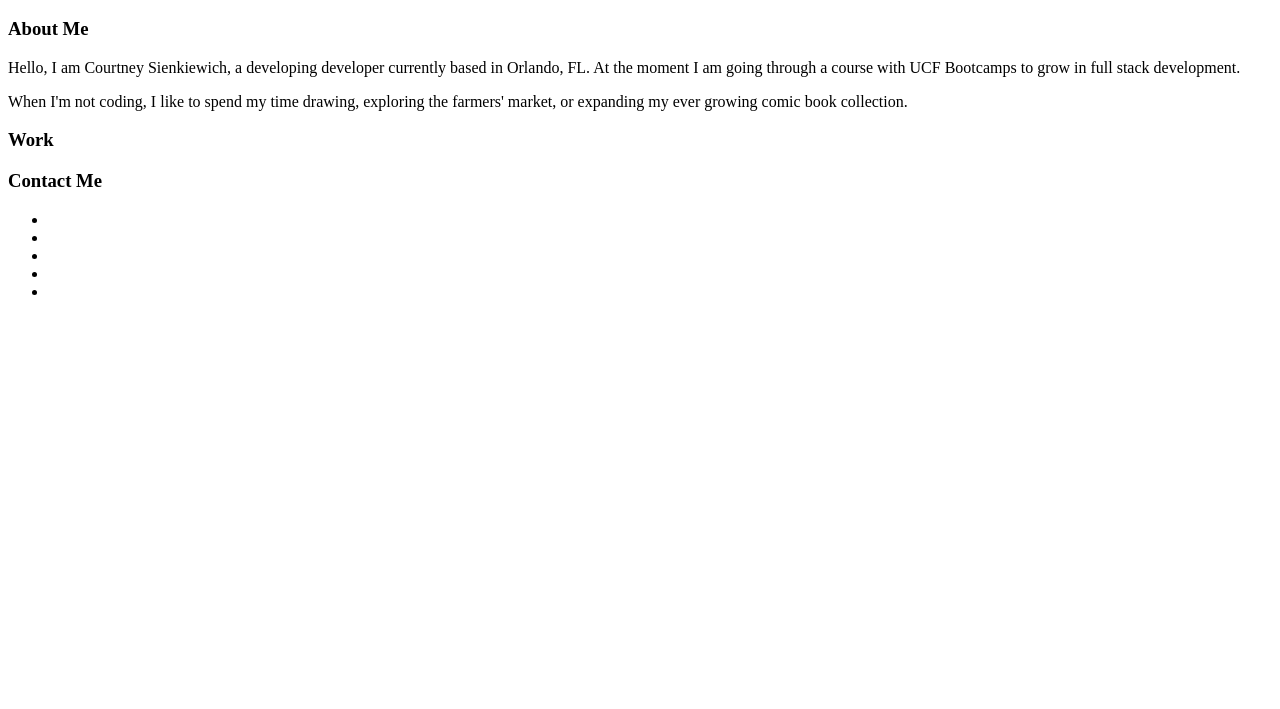
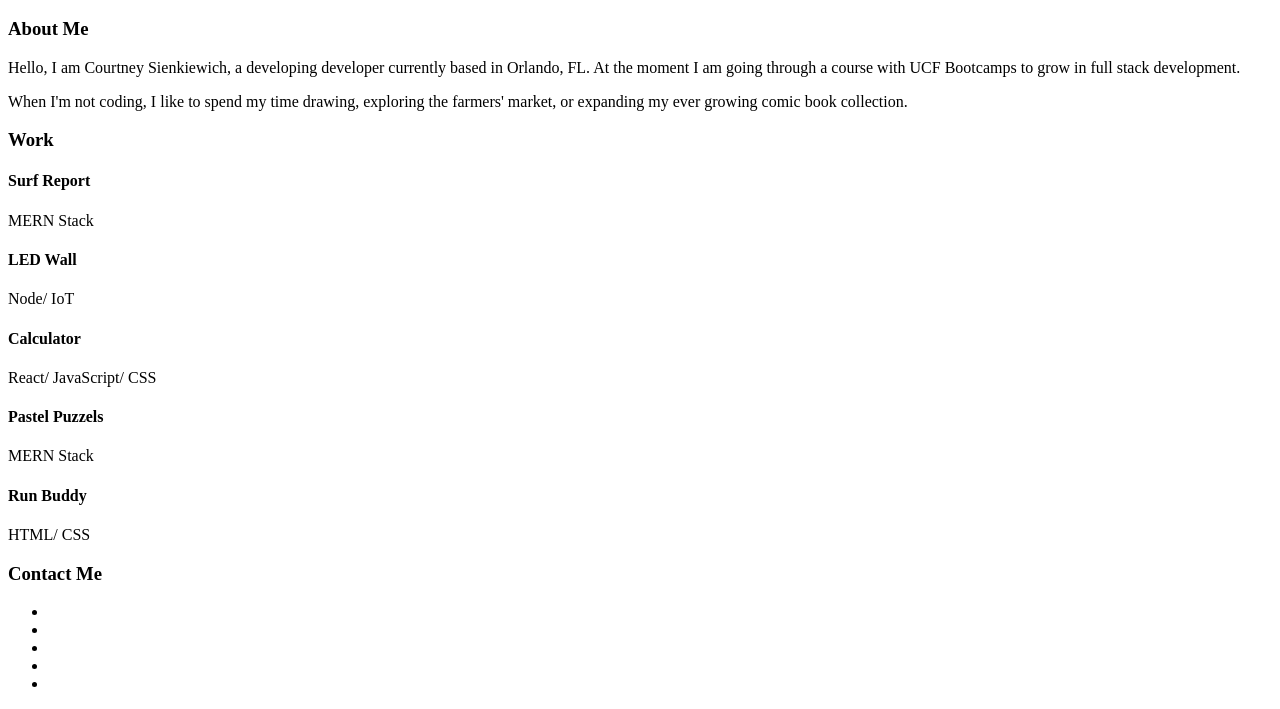
Before and after one commit to SienkC/Portfolio, a plain HTML site: page index.html in a window 1280 px wide. Shown: the part 154-863 px from the top of the page. Before the commit the page ends 800 px from the top, so only its background shows below. Drawn offline with Linux system fonts and the light colour scheme.

Commit message:
Added subsections for work section

```diff
--- a/index.html
+++ b/index.html
@@ -57,10 +57,30 @@
                 <h3 class="side_label">Work</h3>
                 <!-- 5 interactive picture links -->
                 <!-- Surf Report -->
+                <section>
+                    <h4>Surf Report</h4>
+                    <p>MERN Stack</p>
+                </section>
                 <!-- LED Wall -->
+                <section>
+                    <h4>LED Wall</h4>
+                    <p>Node/ IoT</p>
+                </section>
                 <!-- Calculator -->
+                <section>
+                    <h4>Calculator</h4>
+                    <p>React/ JavaScript/ CSS</p>
+                </section>
                 <!-- Pastel Puzzels -->
+                <section>
+                    <h4>Pastel Puzzels</h4>
+                    <p>MERN Stack</p>
+                </section>
                 <!-- Run Buddy -->
+                <section>
+                    <h4>Run Buddy</h4>
+                    <p>HTML/ CSS</p>
+                </section>
             </section>
         </main>
 
```
